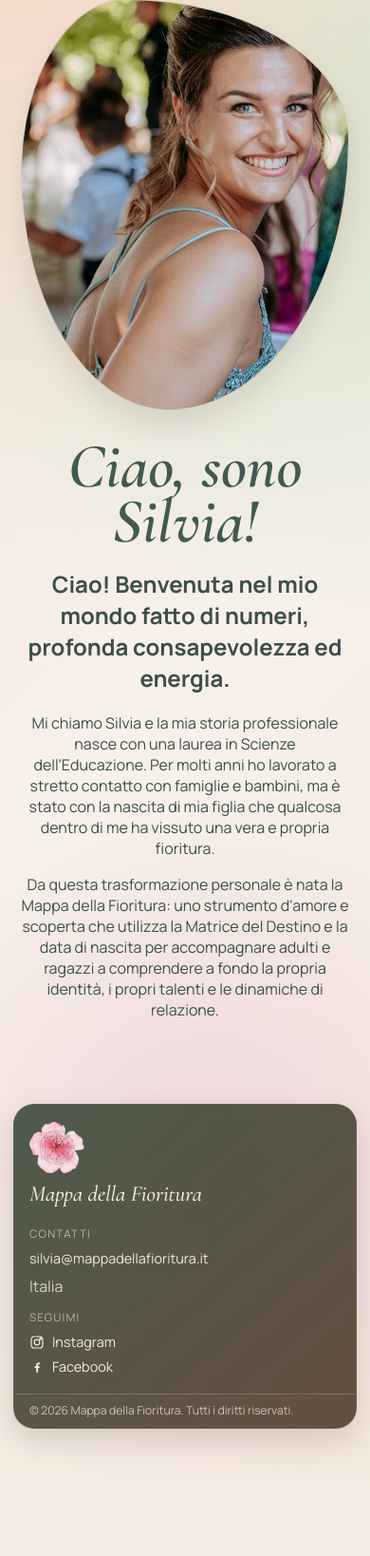
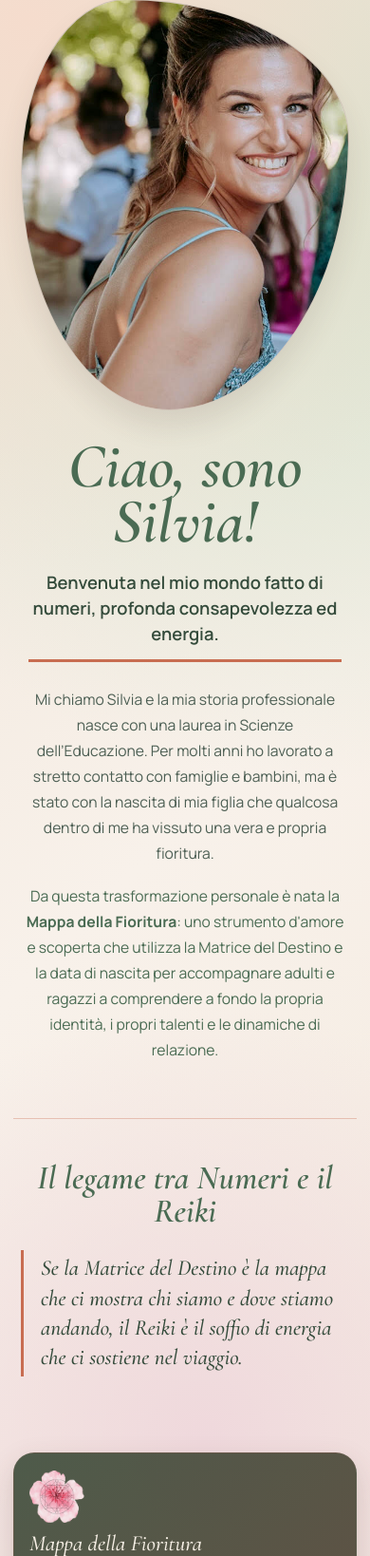
Before and after one commit to davideCappe/MappaDellaFioritura, a web app: page /chi-sono.html in a window 390 px wide. Shown: the part 101-1739 px from the top of the page at 95% size. Before the commit the page ends 1627 px from the top, so only its background shows below. Run offline with its HTML, style and script files only (its server is not run), Linux system fonts and the light colour scheme; data that the repository does not hold is empty.

Commit message:
Enhance 'Chi sono' page with new content and styles for improved presentation

```diff
--- a/chi-sono.html
+++ b/chi-sono.html
@@ -30,19 +30,27 @@
                 </div>
                 <div class="about-heading">
                     <h1 id="about-title">Ciao, sono Silvia!</h1>
-                    <h2>Ciao! Benvenuta nel mio mondo fatto di numeri, profonda consapevolezza ed energia.</h2>
+                    <h2>Benvenuta nel mio mondo fatto di numeri, profonda consapevolezza ed energia.</h2>
                     <p>Mi chiamo Silvia e la mia storia professionale nasce con una laurea in Scienze dell’Educazione.
                         Per molti anni ho lavorato a stretto contatto con famiglie e bambini,
                         ma è stato con la nascita di mia figlia che qualcosa dentro di me ha vissuto una vera e
                         propria fioritura.
                     </p>
                     <p>
-                        Da questa trasformazione personale è nata la Mappa della Fioritura: uno strumento d'amore e
-                        scoperta che utilizza la Matrice del Destino e la data di nascita per accompagnare adulti e
+                        Da questa trasformazione personale è nata la <b>Mappa della Fioritura</b>: uno strumento d'amore
+                        e scoperta che utilizza la Matrice del Destino e la data di nascita per accompagnare adulti e
                         ragazzi a comprendere a fondo la propria identità, i propri talenti e le dinamiche di
                         relazione.
                     </p>
                 </div>
+            </section>
+
+            <section class="numbers-reiki reveal" aria-labelledby="numbers-reiki-title">
+                <h2 id="numbers-reiki-title">Il legame tra Numeri e il Reiki</h2>
+                <blockquote>
+                    <p>Se la Matrice del Destino è la mappa che ci mostra chi siamo e dove stiamo andando, il
+                        Reiki è il soffio di energia che ci sostiene nel viaggio.</p>
+                </blockquote>
             </section>
         </main>
 
--- a/styles/chi-sono.css
+++ b/styles/chi-sono.css
@@ -1,6 +1,12 @@
 /* =========================================================
    ABOUT PAGE
    ========================================================= */
+
+:root {
+  --about-terracotta: #c86d51;
+  --about-sage: #4a6b53;
+  --about-ink: #344b3b;
+}
 
 .about-intro {
   display: grid;
@@ -8,7 +14,7 @@
   align-items: center;
   gap: clamp(32px, 7vw, 88px);
   min-height: 520px;
-  padding: clamp(32px, 6vw, 68px) clamp(8px, 3vw, 32px);
+  padding: clamp(42px, 7vw, 82px) clamp(8px, 3vw, 32px);
 }
 
 .about-photo-wrap {
@@ -30,9 +36,9 @@
 }
 
 .about-heading h1 {
-  max-width: 7ch;
-  margin: 0;
-  color: #415a4f;
+  max-width: 14ch;
+  margin: 0 0 28px;
+  color: var(--about-sage);
   font-family: 'Cormorant Garamond', Georgia, serif;
   font-size: clamp(3.25rem, 8vw, 6.8rem);
   font-style: italic;
@@ -41,12 +47,78 @@
   line-height: 0.88;
 }
 
+.about-heading h2 {
+  max-width: 28ch;
+  margin: 0 0 26px;
+  padding-left: 18px;
+  border-left: 3px solid var(--about-terracotta);
+  color: var(--about-ink);
+  font-size: clamp(1.15rem, 1.8vw, 1.42rem);
+  font-weight: 600;
+  letter-spacing: 0;
+  line-height: 1.45;
+}
+
+.about-heading p {
+  max-width: 59ch;
+  margin: 0;
+  color: #4d5f54;
+  font-size: 0.98rem;
+  line-height: 1.72;
+}
+
+.about-heading p + p {
+  margin-top: 18px;
+}
+
+.about-heading p:last-child {
+  color: var(--about-sage);
+}
+
+.numbers-reiki {
+  max-width: 860px;
+  margin: 0 auto;
+  padding: clamp(44px, 7vw, 76px) 0 clamp(56px, 8vw, 94px);
+  border-top: 1px solid rgba(200, 109, 81, 0.35);
+  text-align: center;
+}
+
+.numbers-reiki h2 {
+  margin: 0 0 28px;
+  color: var(--about-sage);
+  font-family: 'Cormorant Garamond', Georgia, serif;
+  font-size: clamp(2.2rem, 4vw, 3.45rem);
+  font-style: italic;
+  font-weight: 600;
+  letter-spacing: 0;
+  line-height: 1;
+}
+
+.numbers-reiki blockquote {
+  max-width: 680px;
+  margin: 0 auto;
+  padding: 4px 0 4px 24px;
+  border-left: 3px solid var(--about-terracotta);
+  color: var(--about-ink);
+  text-align: left;
+}
+
+.numbers-reiki blockquote p {
+  margin: 0;
+  font-family: 'Cormorant Garamond', Georgia, serif;
+  font-size: clamp(1.45rem, 2.5vw, 2rem);
+  font-style: italic;
+  font-weight: 500;
+  letter-spacing: 0;
+  line-height: 1.35;
+}
+
 @media (max-width: 720px) {
   .about-intro {
     grid-template-columns: 1fr;
     gap: 30px;
     min-height: 0;
-    padding: 30px 8px 52px;
+    padding: 30px 8px 58px;
   }
 
   .about-photo-wrap {
@@ -61,5 +133,31 @@
   .about-heading h1 {
     max-width: none;
     font-size: clamp(3.2rem, 17vw, 5rem);
+    margin-bottom: 22px;
+  }
+
+  .about-heading h2 {
+    margin-right: auto;
+    margin-left: auto;
+    padding: 0 0 14px;
+    border-bottom: 3px solid var(--about-terracotta);
+    border-left: 0;
+  }
+
+  .about-heading p {
+    margin-right: auto;
+    margin-left: auto;
+  }
+
+  .numbers-reiki {
+    padding: 44px 8px 60px;
+  }
+
+  .numbers-reiki h2 {
+    margin-bottom: 24px;
+  }
+
+  .numbers-reiki blockquote {
+    padding-left: 18px;
   }
 }
```
